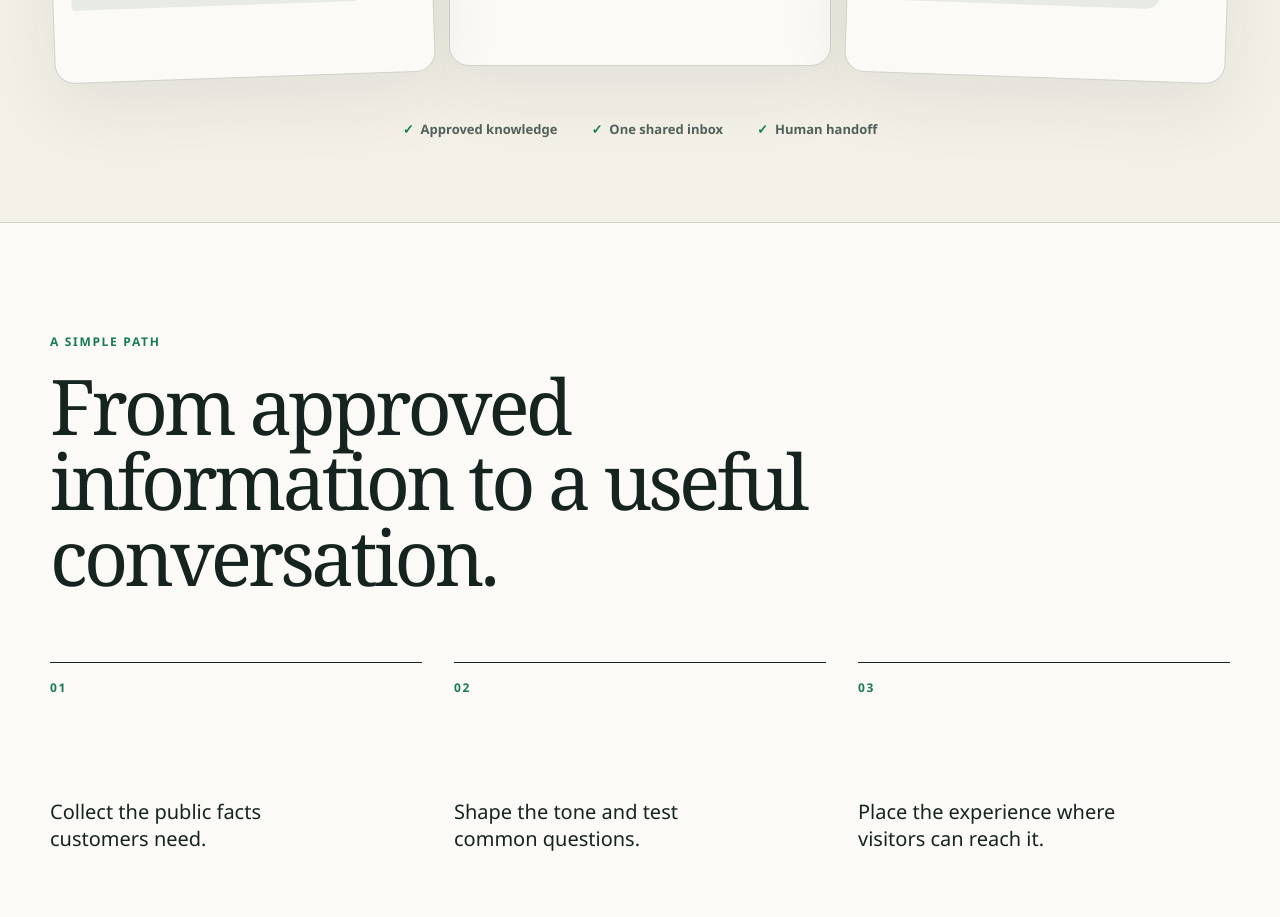
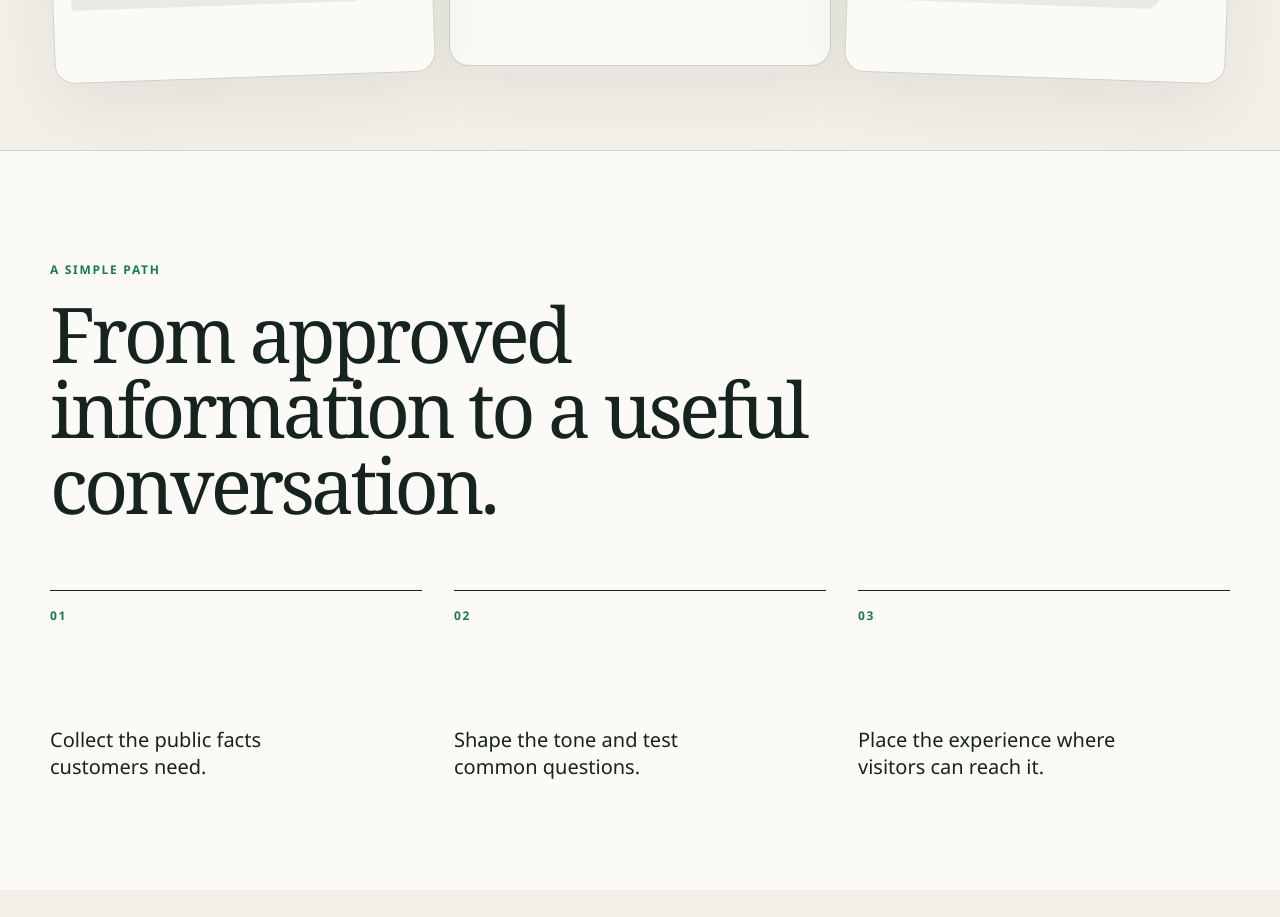
Before and after one commit to tinwolocaf-lab/makeagent, a React (Vite) app: page / in a window 1280 px wide. Shown: the part 1100-2017 px from the top of the page. After the commit the page ends 1990 px from the top, so only its background shows below. Built offline with nearby package versions, Linux system fonts and the light colour scheme.

Commit message:
simplify homepage proof

```diff
--- a/src/components/ChannelHero.tsx
+++ b/src/components/ChannelHero.tsx
@@ -20,9 +20,6 @@ export function ChannelHero({ copy }: { copy: LandingCopy }) {
           />
         ))}
       </div>
-      <ul className="proof-strip" aria-label="Product principles">
-        {copy.proof.map((item) => <li key={item}>{item}</li>)}
-      </ul>
     </section>
   );
 }
--- a/src/content.ts
+++ b/src/content.ts
@@ -22,7 +22,6 @@ export type LandingCopy = {
   lede: string;
   cta: string;
   examplesLabel: string;
-  proof: readonly string[];
   howEyebrow: string;
   howTitle: string;
   steps: readonly string[];
@@ -45,7 +44,6 @@ export const COPY: Record<Locale, LandingCopy> = {
       "Give one helpful agent the information your business has approved, then meet customers wherever they start the conversation.",
     cta: "Explore the landing demo",
     examplesLabel: "Example customer conversations",
-    proof: ["Approved knowledge", "One shared inbox", "Human handoff"],
     howEyebrow: "A simple path",
     howTitle: "From approved information to a useful conversation.",
     steps: [
@@ -90,7 +88,6 @@ export const COPY: Record<Locale, LandingCopy> = {
       "회사가 승인한 정보를 하나의 유용한 에이전트에 제공하고, 고객이 대화를 시작하는 모든 곳에서 만나 보세요.",
     cta: "랜딩 데모 살펴보기",
     examplesLabel: "고객 대화 예시",
-    proof: ["승인된 지식", "하나의 통합 받은편지함", "사람에게 연결"],
     howEyebrow: "간단한 과정",
     howTitle: "승인된 정보에서 유용한 대화까지.",
     steps: [
--- a/src/landing.css
+++ b/src/landing.css
@@ -65,9 +65,6 @@ h1 span { display: block; }
 .bubble-customer { margin-left: auto; border-bottom-right-radius: 4px; color: var(--surface); background: var(--ink); }
 .bubble-agent { border-bottom-left-radius: 4px; background: #e7ebe4; }
 
-.proof-strip { display: flex; width: min(820px, 100%); justify-content: center; gap: 12px 34px; margin: 54px auto 0; padding: 0; color: var(--soft-ink); list-style: none; font-size: 13px; font-weight: 650; }
-.proof-strip li::before { content: "✓"; margin-right: 7px; color: #167a59; }
-
 .how { padding: 110px max(20px, calc((100vw - 1180px) / 2)); border-top: 1px solid var(--line); background: var(--surface); }
 .how h2 { max-width: 820px; font-size: clamp(42px, 6vw, 80px); line-height: .98; }
 .how ol { display: grid; grid-template-columns: repeat(3, 1fr); gap: 32px; margin: 68px 0 0; padding: 0; list-style: none; }
@@ -81,7 +78,6 @@ h1 span { display: block; }
   .hero { padding-top: 64px; }
   .conversation-grid { grid-template-columns: 1fr; margin-top: 64px; }
   .conversation-card:nth-child(n) { transform: none; }
-  .proof-strip { flex-direction: column; align-items: center; }
   .how { padding-block: 80px; }
   .how ol { grid-template-columns: 1fr; }
   .how li { min-height: 130px; }
```
